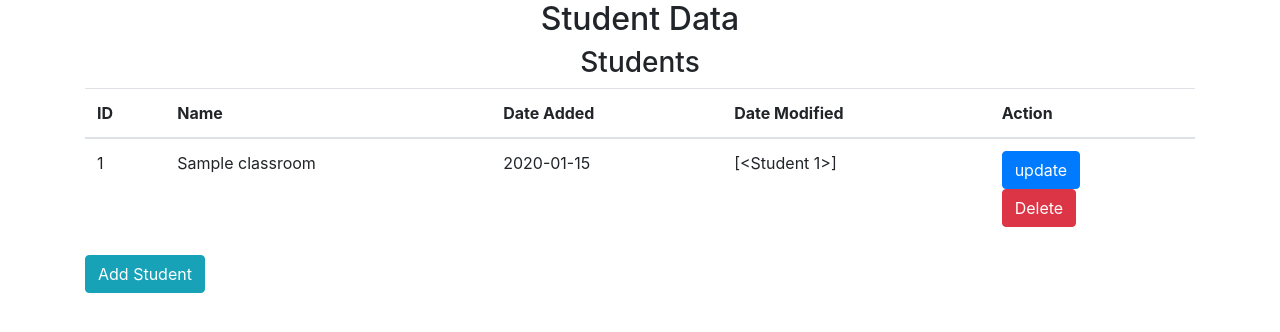
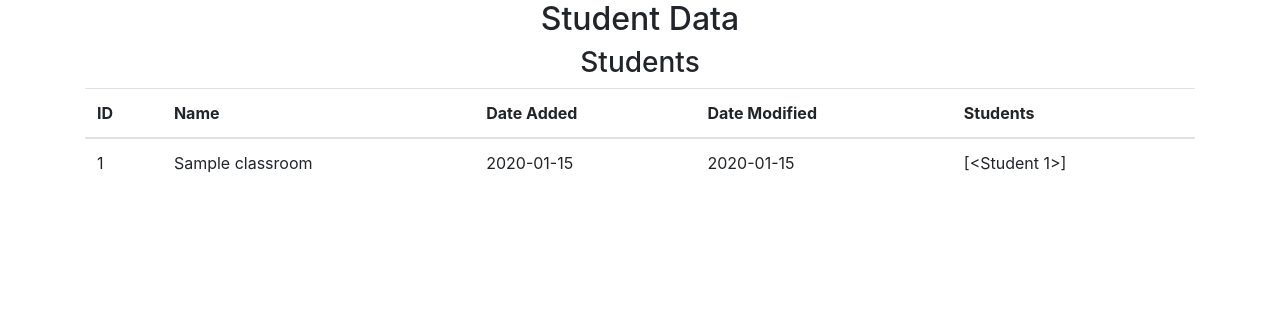
Before and after one commit to sarveshd19/assignmenttrial5, a Flask app: page /viewclass in a window 1280 px wide. Shown: the top 332 px of the page. Run offline with Flask 2, Linux system fonts and the light colour scheme; tables that the repository leaves empty hold one stand-in row (values such as "Sample post"); some libraries are stand-ins or nearby versions.

Commit message:
First commit

```diff
--- a/templates/viewclass.html
+++ b/templates/viewclass.html
@@ -14,7 +14,7 @@
         <th>Name</th>
         <th>Date Added</th>
         <th>Date Modified</th>
-        <th>Action</th>
+        <th>Students</th>
     </tr>
     </thead>
 
@@ -24,19 +24,9 @@
         <td>{{student.class_id}}</td>
         <td>{{ student.class_name }}</td>
         <td>{{ student.created_on }}</td>
+        <td>{{ student.updated_on }}</td>
         <td>{{ student.student }}</td>
-        <td>
-            <form method="post" action="./updaterecord">
-                <input type="hidden" value="{{student.name}}" name="name">
-                <input type="hidden" value="{{student.student_id}}" name="student_id">
-                <input class="btn btn-primary" type="submit" value="update">
 
-            </form>
-            <form method="POST" action="./delete">
-                <input type="hidden" value="{{student.student_id}}" name="id">
-                <input type="submit" value="Delete" class="btn btn-danger">
-            </form>
-        </td>
     </tr>
 
 
@@ -44,7 +34,5 @@
     </tbody>
 </table>
 
-<a href="{{ url_for('new') }}" class="btn btn-info">Add Student
-</a>
 
 {% endblock %}
```
